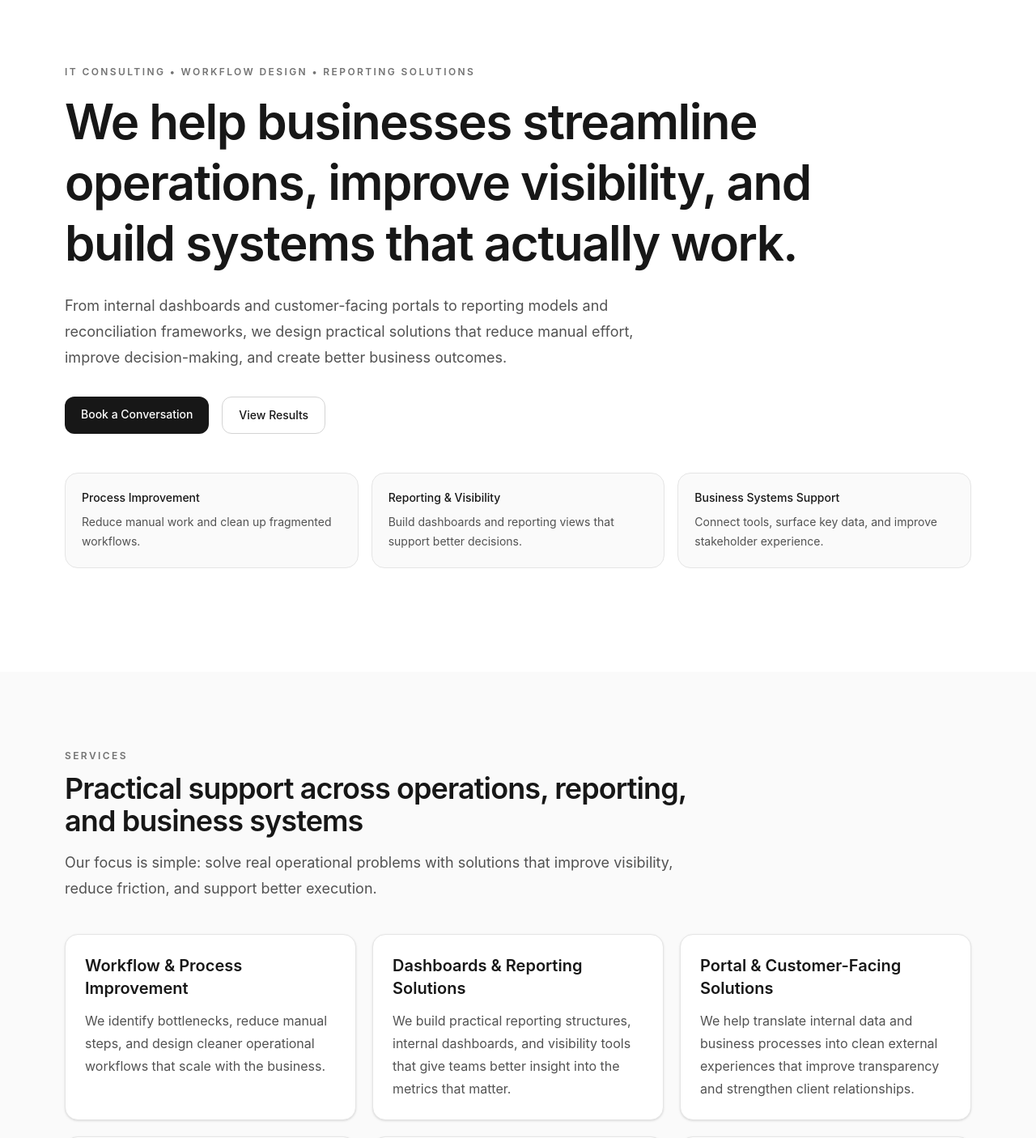
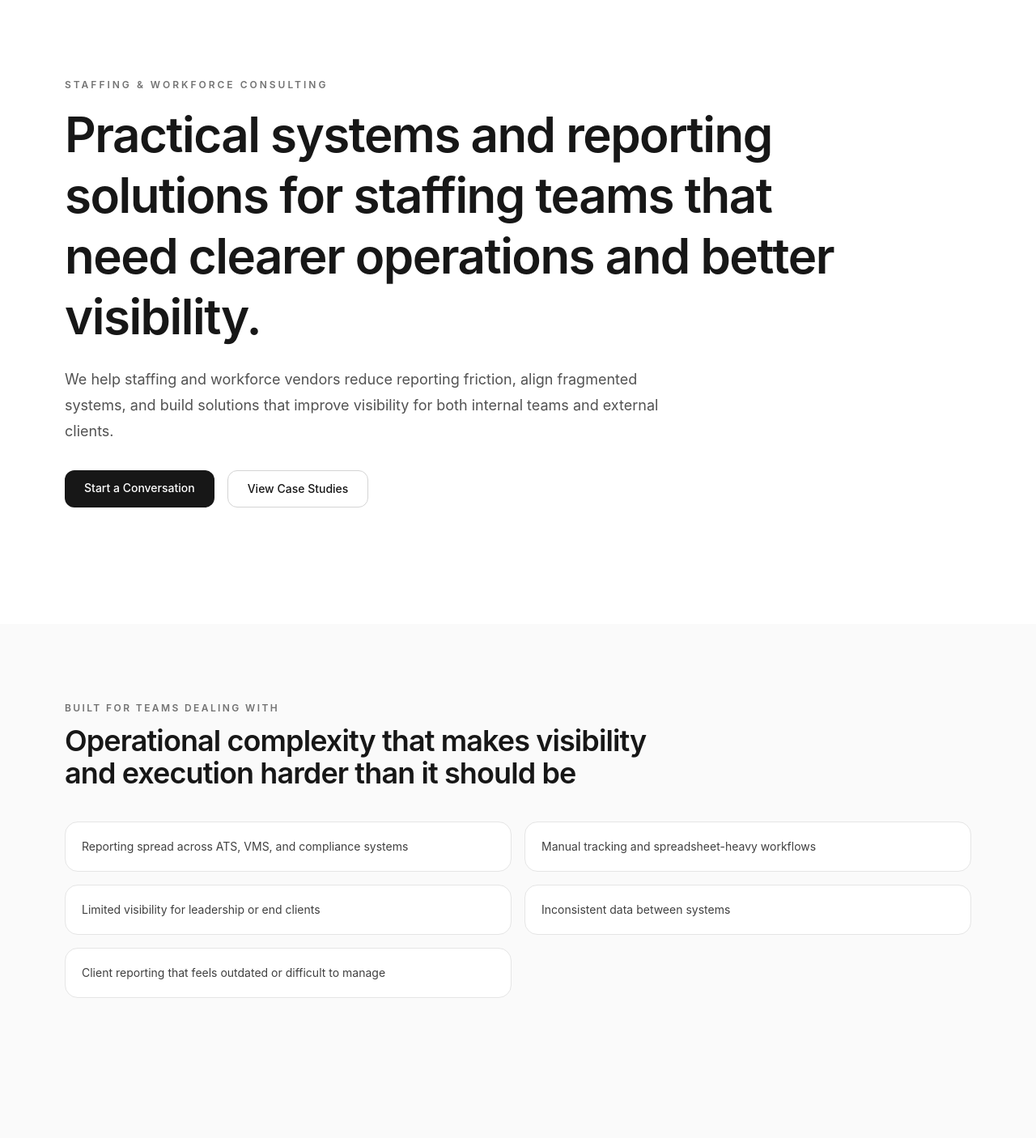
Before and after one commit to johnson7m/consulting-landing-page, a React (Vite) app: page / in a window 1280 px wide. Shown: the part 120-1526 px from the top of the page at 81% size. Built offline with nearby package versions, Linux system fonts and the light colour scheme.

Commit message:
Updated language to be staffing/workforce specific - added Problems section

```diff
--- a/src/App.jsx
+++ b/src/App.jsx
@@ -1,5 +1,6 @@
 import Navbar from "./components/Navbar";
 import Hero from "./sections/Hero";
+import Problems from "./sections/Problems";
 import Services from "./sections/Services";
 import Results from "./sections/Results";
 import About from "./sections/About";
@@ -12,6 +13,7 @@ function App() {
       <Navbar />
       <main>
         <Hero />
+        <Problems />
         <Services />
         <Results />
         <About />
--- a/src/sections/Contact.jsx
+++ b/src/sections/Contact.jsx
@@ -8,7 +8,7 @@ function Contact() {
           </p>
 
           <h2 className="max-w-3xl text-3xl font-semibold tracking-tight text-neutral-900 sm:text-4xl">
-            Let’s talk about the problem you need solved
+            Let's fix what's slowing down your operations
           </h2>
 
           <p className="mt-5 max-w-2xl text-lg leading-8 text-neutral-600">
--- a/src/sections/Hero.jsx
+++ b/src/sections/Hero.jsx
@@ -1,64 +1,35 @@
 function Hero() {
   return (
-    <section id="top" className="bg-white py-24 md:py-32">
+    <section id="top" className="bg-white py-28 md:py-36">
       <div className="mx-auto w-[min(1120px,92%)]">
-        <p className="mb-4 text-xs font-semibold uppercase tracking-[0.2em] text-neutral-500">
-          IT Consulting • Workflow Design • Reporting Solutions
+        <p className="mb-4 text-xs font-semibold uppercase tracking-[0.25em] text-neutral-500">
+          Staffing & Workforce Consulting
         </p>
 
-        <h1 className="max-w-5xl text-4xl font-semibold leading-tight tracking-tight text-neutral-900 sm:text-5xl lg:text-6xl">
-          We help businesses streamline operations, improve visibility, and build systems that actually work.
+        <h1 className="max-w-5xl text-4xl font-semibold leading-tight tracking-tight sm:text-5xl lg:text-6xl">
+          Practical systems and reporting solutions for staffing teams that need clearer operations and better visibility.
         </h1>
 
         <p className="mt-6 max-w-3xl text-lg leading-8 text-neutral-600">
-          From internal dashboards and customer-facing portals to reporting models
-          and reconciliation frameworks, we design practical solutions that reduce
-          manual effort, improve decision-making, and create better business outcomes.
+          We help staffing and workforce vendors reduce reporting friction,
+          align fragmented systems, and build solutions that improve visibility
+          for both internal teams and external clients.
         </p>
 
         <div className="mt-8 flex flex-wrap gap-4">
           <a
             href="#contact"
-            className="rounded-xl bg-neutral-900 px-5 py-3 text-sm font-medium text-white transition hover:opacity-90"
+            className="rounded-xl bg-neutral-900 px-6 py-3 text-sm font-medium text-white hover:opacity-90"
           >
-            Book a Conversation
+            Start a Conversation
           </a>
 
           <a
             href="#results"
-            className="rounded-xl border border-neutral-300 bg-white px-5 py-3 text-sm font-medium text-neutral-900 transition hover:bg-neutral-100"
+            className="rounded-xl border border-neutral-300 px-6 py-3 text-sm font-medium hover:bg-neutral-100"
           >
-            View Results
+            View Case Studies
           </a>
-        </div>
-
-        <div className="mt-12 grid gap-4 sm:grid-cols-3">
-          <div className="rounded-2xl border border-neutral-200 bg-neutral-50 p-5">
-            <p className="text-sm font-medium text-neutral-900">
-              Process Improvement
-            </p>
-            <p className="mt-2 text-sm leading-6 text-neutral-600">
-              Reduce manual work and clean up fragmented workflows.
-            </p>
-          </div>
-
-          <div className="rounded-2xl border border-neutral-200 bg-neutral-50 p-5">
-            <p className="text-sm font-medium text-neutral-900">
-              Reporting & Visibility
-            </p>
-            <p className="mt-2 text-sm leading-6 text-neutral-600">
-              Build dashboards and reporting views that support better decisions.
-            </p>
-          </div>
-
-          <div className="rounded-2xl border border-neutral-200 bg-neutral-50 p-5">
-            <p className="text-sm font-medium text-neutral-900">
-              Business Systems Support
-            </p>
-            <p className="mt-2 text-sm leading-6 text-neutral-600">
-              Connect tools, surface key data, and improve stakeholder experience.
-            </p>
-          </div>
         </div>
       </div>
     </section>
--- /dev/null
+++ b/src/sections/Problems.jsx
@@ -0,0 +1,38 @@
+function Problems() {
+  const problems = [
+    "Reporting spread across ATS, VMS, and compliance systems",
+    "Manual tracking and spreadsheet-heavy workflows",
+    "Limited visibility for leadership or end clients",
+    "Inconsistent data between systems",
+    "Client reporting that feels outdated or difficult to manage",
+  ];
+
+  return (
+    <section className="bg-neutral-50 py-20 md:py-24">
+      <div className="mx-auto w-[min(1120px,92%)]">
+        <div className="max-w-3xl">
+          <p className="mb-3 text-xs font-semibold uppercase tracking-[0.2em] text-neutral-500">
+            Built for teams dealing with
+          </p>
+
+          <h2 className="text-3xl font-semibold tracking-tight sm:text-4xl">
+            Operational complexity that makes visibility and execution harder than it should be
+          </h2>
+        </div>
+
+        <div className="mt-10 grid gap-4 md:grid-cols-2">
+          {problems.map((item) => (
+            <div
+              key={item}
+              className="rounded-2xl border border-neutral-200 bg-white p-5 text-sm text-neutral-700"
+            >
+              {item}
+            </div>
+          ))}
+        </div>
+      </div>
+    </section>
+  );
+}
+
+export default Problems;
--- a/src/sections/Results.jsx
+++ b/src/sections/Results.jsx
@@ -1,7 +1,7 @@
 function Results() {
   const caseStudies = [
     {
-      title: "Client Portal & Offer Dashboard",
+      title: "Client-Facing Reporting Portal & Offer Dashboard",
       summary:
         "Built a structured customer-facing portal connected to Salesforce data using Apex, linking internal objects, fields, and key data points to a cleaner external experience.",
       outcome: [
@@ -12,7 +12,7 @@ function Results() {
       ],
     },
     {
-      title: "Tri-System Data Reconciliation Model",
+      title: "Tri-System Data Reconciliation Model (ATS, VMS, Compliance)",
       summary:
         "Designed a reconciliation model for a Fortune 100 healthcare environment that compared records across an internal ATS, a VMS, and a compliance vendor portal.",
       outcome: [
--- a/src/sections/Services.jsx
+++ b/src/sections/Services.jsx
@@ -1,34 +1,34 @@
 function Services() {
   const services = [
     {
-      title: "Workflow & Process Improvement",
+      title: "Operations Visibility & Reporting",
       description:
-        "We identify bottlenecks, reduce manual steps, and design cleaner operational workflows that scale with the business.",
+        "Dashboards, reporting structures, and data views that give leadership and clients clearer insight into performance.",
     },
     {
-      title: "Dashboards & Reporting Solutions",
+      title: "Business Systems Alignment",
       description:
-        "We build practical reporting structures, internal dashboards, and visibility tools that give teams better insight into the metrics that matter.",
+        "Connect ATS, VMS, and supporting tools into workflows that reflect how your team actually operates.",
     },
     {
-      title: "Portal & Customer-Facing Solutions",
+      title: "Client-Facing Reporting Experiences",
       description:
-        "We help translate internal data and business processes into clean external experiences that improve transparency and strengthen client relationships.",
+        "Translate internal data into clean, external dashboards and portals that improve transparency and client confidence.",
     },
     {
       title: "Data Reconciliation & Audit Support",
       description:
-        "We create models that compare data across systems, surface discrepancies, and give leadership a clearer picture of operational performance.",
+        "Compare data across systems, surface discrepancies, and create structured models for ongoing analysis.",
     },
     {
-      title: "Systems Alignment",
+      title: "Workflow Design & Optimization",
       description:
-        "We support the connection of key business tools, fields, and workflows so teams can operate with less friction and more consistency.",
+        "Reduce manual steps and improve how work moves across teams and systems.",
     },
     {
       title: "Operational Problem Solving",
       description:
-        "When a process is messy, reporting is unreliable, or teams lack visibility, we help bring structure, logic, and execution to the problem.",
+        "When reporting breaks down or systems don’t align, we bring structure and clarity to fix the problem.",
     },
   ];
 
@@ -39,25 +39,18 @@ function Services() {
           Services
         </p>
 
-        <h2 className="max-w-3xl text-3xl font-semibold tracking-tight text-neutral-900 sm:text-4xl">
-          Practical support across operations, reporting, and business systems
+        <h2 className="max-w-3xl text-3xl font-semibold tracking-tight sm:text-4xl">
+          Focused on the operational realities of staffing and workforce teams
         </h2>
-
-        <p className="mt-4 max-w-3xl text-lg leading-8 text-neutral-600">
-          Our focus is simple: solve real operational problems with solutions that
-          improve visibility, reduce friction, and support better execution.
-        </p>
 
         <div className="mt-10 grid gap-5 md:grid-cols-2 xl:grid-cols-3">
           {services.map((service) => (
             <article
               key={service.title}
-              className="rounded-2xl border border-neutral-200 bg-white p-6 shadow-sm"
+              className="rounded-2xl border border-neutral-200 bg-white p-6"
             >
-              <h3 className="text-xl font-semibold text-neutral-900">
-                {service.title}
-              </h3>
-              <p className="mt-3 text-base leading-7 text-neutral-600">
+              <h3 className="text-lg font-semibold">{service.title}</h3>
+              <p className="mt-3 text-sm leading-6 text-neutral-600">
                 {service.description}
               </p>
             </article>
```
Also changed, not shown: src/sections/About.jsx (+8 -9 lines).
